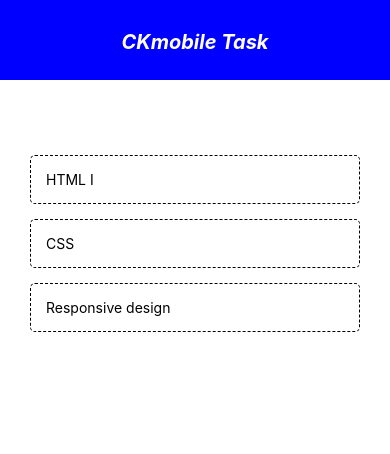
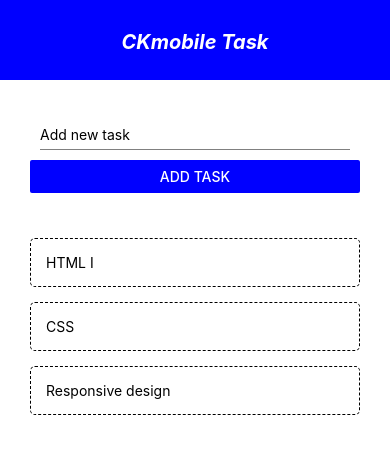
Before and after one commit to The-Rigo/testing_react_native, a React Native app: screen / in a window 390 px wide. Shown: the top 454 px of the page. Built offline with nearby package versions, Linux system fonts and the light colour scheme.

Commit message:
Todo Application part 3 : Add Input Field

```diff
--- a/App.js
+++ b/App.js
@@ -3,6 +3,9 @@
 import { StyleSheet, Text, View, FlatList, SafeAreaView } from 'react-native';
 import Header from './components/Header'
 import Tasks from './components/Tasks';
+import AddTask from './components/AddTask';
+import { v1 as uuidv1 } from 'uuid';
+
 export default function App() {
   /* https://gist.github.com/delapuente/9001607 */
   const [tasks, setTasks] = useState([
@@ -10,10 +13,18 @@
     {"task":"CSS","done":true, "id":"2"},
     {"task":"Responsive design","done":true, "id":"3"}
     ])
+
+  const addTask = (text)=>{
+    setTasks(prevTasks=>{
+      return [{task:text, id:uuidv1()}
+        ,...prevTasks]
+    })
+  }
   return (
     <SafeAreaView style={styles.container}>
       <Header/>
       <View style={styles.content}>
+        <AddTask addTask={addTask}/>
         <View style={styles.list}>
           <FlatList
             data ={tasks}
--- /dev/null
+++ b/components/AddTask.js
@@ -0,0 +1,32 @@
+import React, { useState } from 'react'
+import { StyleSheet, Text, View, TextInput, Button} from 'react-native';
+
+const AddTask = ({addTask}) => {
+    const [text, setText]=useState('')
+    const changeHandler=(val)=>{
+        setText(val)
+    }
+    return (
+        <View>
+            <TextInput
+                style={styles.input}
+                placeholder="Add new task"
+                onChangeText={changeHandler}
+            />
+            <Button title="add task"
+            color="blue"
+            onPress={()=>
+            addTask(text)} />
+        </View>
+    )
+}
+const styles = StyleSheet.create({
+    input:{
+        margin:10,
+        paddingVertical:6,
+        borderBottomWidth:1,
+        borderBottomColor:'grey'
+    }
+});
+
+export default AddTask
--- a/package.json
+++ b/package.json
@@ -13,7 +13,8 @@
     "react": "16.13.1",
     "react-dom": "16.13.1",
     "react-native": "https://github.com/expo/react-native/archive/sdk-41.0.0.tar.gz",
-    "react-native-web": "~0.13.12"
+    "react-native-web": "~0.13.12",
+    "uuid": "^3.4.0"
   },
   "devDependencies": {
     "@babel/core": "^7.9.0"
```
Also changed, not shown: 2 other files (tests, documents, lock files or other folders).
